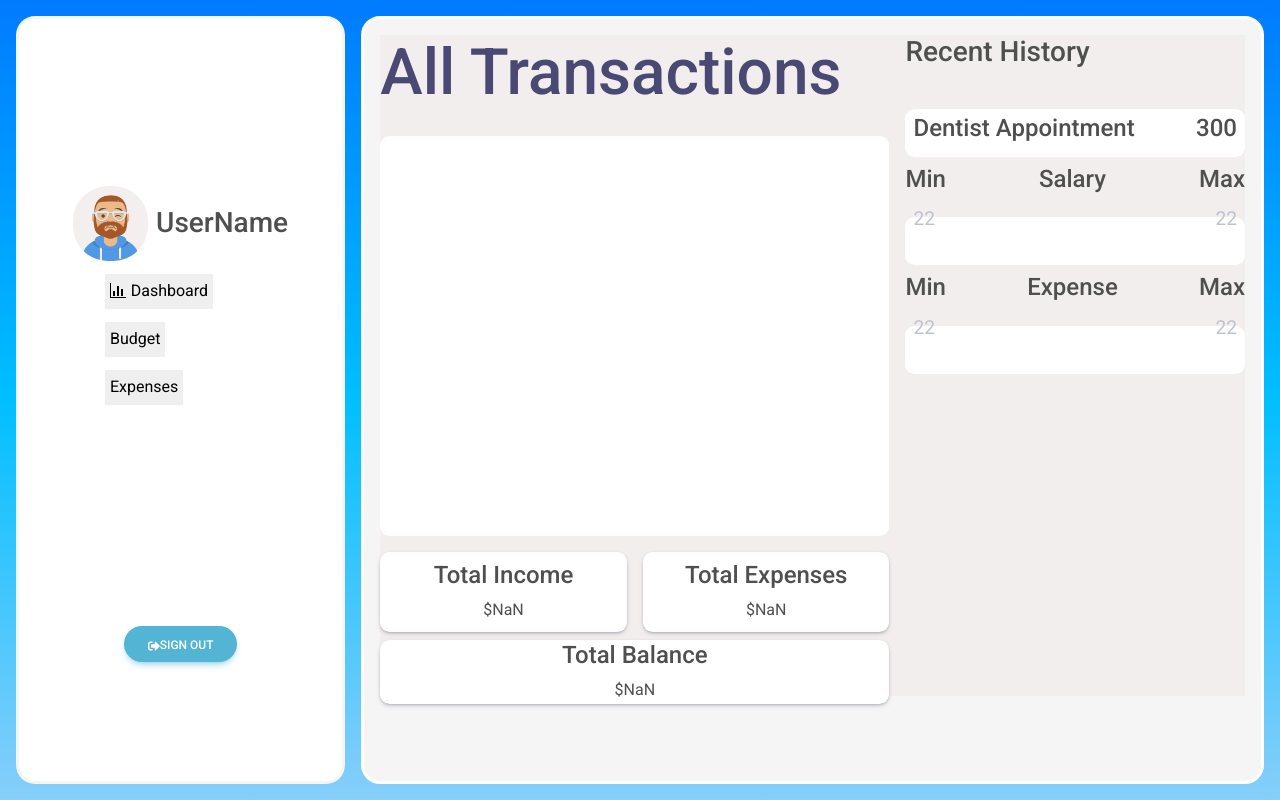
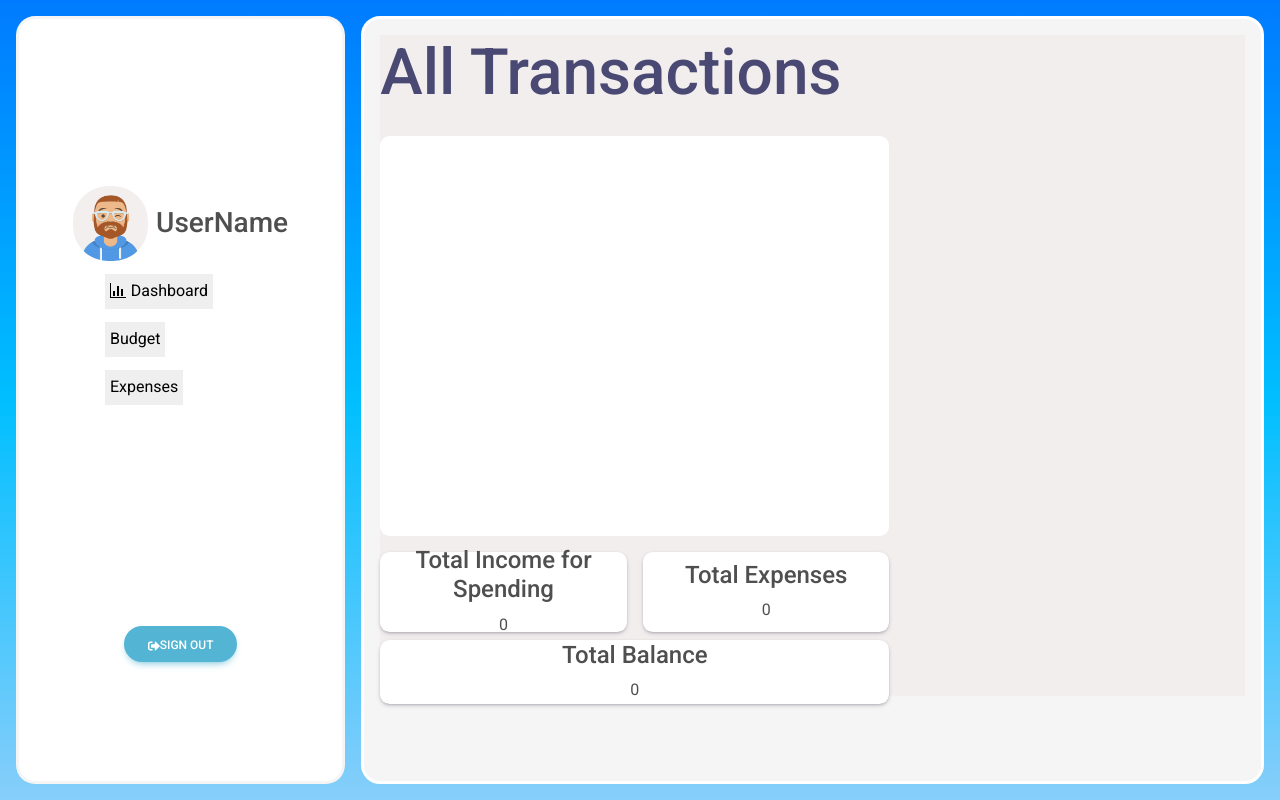
Before and after one commit to Esiyankey/Expense-Tracker, a React (Vite) app: page /home in a window 1280 px wide. Built offline with nearby package versions, Linux system fonts and the light colour scheme; a web font is replaced by a local one.

Commit message:
functionalities

```diff
--- a/src/components/Budget.jsx
+++ b/src/components/Budget.jsx
@@ -1,20 +1,22 @@
-import React, { useState, useEffect } from 'react';
+import React, { useState, useEffect,useMemo } from 'react';
 import '../styles/Budget.css';
 import {db} from '../config/firebase'
 import { doc,onSnapshot,collection,setDoc} from 'firebase/firestore';
 
 
 
-export const Budget = ({incomeValue,setIncomeValue}) => {
+export const Budget = ({incomeValue,setIncomeValue,totalBudget,setTotalBudget}) => {
   const MAX_PERCENTAGE = 100;
   const [percentagesArray, setPercentageArray] = useState([]);
   const [percentageValue, setPercentageValue] = useState('');
   const [percentageTitle, setPercentageTitle] = useState('');
   const [percentageTracker, setPercentageTracker] = useState(0);
   const [inputError, setInputError] = useState('');
-
   const [incomeInputError, setIncomeInputError] = useState('');
   const [budgetsArray,setBudgetsArray] = useState([])
+
+
+
 
 
   // Event handler for percentage value input
@@ -29,7 +31,7 @@ export const Budget = ({incomeValue,setIncomeValue}) => {
     setInputError('');
   };
 
-  // // Event handler for income value input
+  // Event handler for income value input
   // const handleIncomeValueChange = (e) => {
   //   const input = e.target.value;
   //   const isValidInput = /^\d*\.?\d*$/.test(input);
@@ -68,9 +70,9 @@ export const Budget = ({incomeValue,setIncomeValue}) => {
 
     setPercentageArray([...percentagesArray, newPercentageObject]);
     setPercentageTracker(newTotalPercentage);
-    setPercentageValue('');
-    setPercentageTitle('');
+
   };
+
 
   // Calculate the total percentage when percentagesArray changes
   useEffect(() => {
@@ -107,7 +109,10 @@ export const Budget = ({incomeValue,setIncomeValue}) => {
 
         };
         await setDoc(newDoc, newBudget);
+        setPercentageValue('');
+        setPercentageTitle('');
         alert('Budget added successfully.');
+
       } catch (e) {
         alert(" Error adding budget");
         console.error("Error adding document: ", e);
@@ -116,6 +121,26 @@ export const Budget = ({incomeValue,setIncomeValue}) => {
     }
 
   }
+
+
+
+
+
+  const calculateTotalBudget = () => {
+    let total = 0;
+    for (const Budget of budgetsArray) {
+      total += parseFloat(Budget.Value);
+    }
+    return total;
+  };
+  // Memoize the total expenses calculation using useMemo
+  const totalBudgetMemo = useMemo(() => calculateTotalBudget(), [budgetsArray]);
+
+
+
+
+
+
 
   useEffect(()=>{
     const fetchBudget=async()=>{
@@ -131,6 +156,11 @@ export const Budget = ({incomeValue,setIncomeValue}) => {
     fetchBudget();
   },[])
 
+  useEffect(() => {
+    setTotalBudget(totalBudgetMemo);
+  }, [totalBudgetMemo, setTotalBudget]);
+
+
 
   return (
       <div className='Main'>
@@ -138,7 +168,7 @@ export const Budget = ({incomeValue,setIncomeValue}) => {
         <div className='balance'>
           <h3>Total Income:</h3>
           {/* Use toFixed(2) to display totalIncome with 2 decimal places */}
-          {`$${parseFloat(incomeValue).toFixed(2)}`}
+          {incomeValue}
         </div>
 
         <div className='bottom'>
--- a/src/components/Dashboard.jsx
+++ b/src/components/Dashboard.jsx
@@ -6,24 +6,9 @@ import { useEffect } from 'react'
 
 
 
-export const Dashboard = () => {
-  const Salaryexpense = (props)=>{
-    return(
-      <div className="Salaryexpense">
-              <div><h4>Min</h4> <h4>{props.name}</h4><h4>Max</h4></div>
-              <div className='target'><p>{props.minamount}</p><p>{props.maxamount}</p></div>
-      </div>
-    )
-  }
-  const Spendings =(props)=>{
-    return(
-      <div className='Spendings'>
-      <h4>{props.spendingsname}</h4> <h4>{props.spendingsamount}</h4>
-      </div>
-    )
-  }
+export const Dashboard = ({incomeValue,totalExpenses,percentageLeft,setPercentageLeft}) => {
 
-  useEffect(()=>{},[])
+
 
   return (
     <div className='MainDashboard'>
@@ -38,15 +23,15 @@ export const Dashboard = () => {
        <div className='totals'>
          <div className='income-expenses'>
           <div className='total-income'>
-              <h4>Total Income</h4>
+              <h4>Total Income for Spending</h4>
               <div className="amount">
-          {`$${parseFloat().toFixed(2)}`}
+              {(incomeValue-(percentageLeft*incomeValue))}
           </div>
           </div>
           <div className='total-expenses'>
           <h4>Total Expenses</h4>
           <div className="amount">
-          {`$${parseFloat().toFixed(2)}`}
+            {totalExpenses}
           </div>
           </div>
          </div>
@@ -54,7 +39,7 @@ export const Dashboard = () => {
           <div className='total-balance'>
            <h4>Total Balance</h4>
            <div className="amount">
-             {`$${parseFloat().toFixed(2)}`}
+             {(incomeValue-(percentageLeft*incomeValue))-totalExpenses}
            </div>
           </div>
          </div>
@@ -62,12 +47,7 @@ export const Dashboard = () => {
 
       </div>
       <div className='r-dashboard'>
-          <h3>Recent History</h3>
-          <div className='salary-expense'>
-            <Spendings spendingsname="Dentist Appointment" spendingsamount={300}/>
-            <Salaryexpense name ="Salary" minamount={22} maxamount={22}/>
-            <Salaryexpense name ="Expense" minamount={22} maxamount={22}/>
-          </div>
+
         </div>
     </div>
   )
--- a/src/components/Expenses.jsx
+++ b/src/components/Expenses.jsx
@@ -1,7 +1,7 @@
-import React, { useState,useEffect } from 'react';
+import React, { useState,useEffect,useMemo } from 'react';
 import '../styles/Expenses.css';
 import {db} from '../config/firebase'
-import { doc,onSnapshot,collection,setDoc, Timestamp,deleteDoc} from 'firebase/firestore';
+import { doc,onSnapshot,collection,setDoc, Timestamp,deleteDoc, updateDoc} from 'firebase/firestore';
 import { MdDeleteForever} from 'react-icons/md';
 
 
@@ -21,19 +21,30 @@ export const Expenses = ({totalExpenses,setTotalExpenses}) => {
     return total;
   };
 
+  // Memoize the total expenses calculation using useMemo
+  const totalExpensesMemo = useMemo(() => calculateTotalExpenses(), [expensesArray]);
+
   useEffect(()=>{
     const fetchExpenses=async()=>{
       const expenseCollection= collection(db,'expense');
       onSnapshot(expenseCollection,(querySnapshot)=>{
         const expenseArray =[];
-        querySnapshot.forEach((doc)=>{expenseArray.push(doc.data())});
+        querySnapshot.forEach((doc)=>{
+          expenseArray.push(doc.data())
+        });
         setExpensesArray(expenseArray);
-        const total = calculateTotalExpenses();
-      setTotalExpenses(total);
       });
     };
     fetchExpenses();
   },[])
+
+  useEffect(() => {
+    setTotalExpenses(totalExpensesMemo);
+  }, [totalExpensesMemo, setTotalExpenses]);
+
+
+
+
 
   const formatDate = (timestamp) => {
     if (timestamp) {
@@ -82,7 +93,9 @@ export const Expenses = ({totalExpenses,setTotalExpenses}) => {
 
 
         await setDoc(newDoc, newExpense);
-        alert('Expense added successfully.');
+        setExpensesAmount("");
+        setExpensesTitle("");
+        setExpensesDate("")
       } catch (e) {
         alert(" Error adding expenses");
         console.error("Error adding document: ", e);
@@ -92,8 +105,7 @@ export const Expenses = ({totalExpenses,setTotalExpenses}) => {
   }
   const deleteForever = async (noteId) => {
     try {
-      const expenseRef = doc(db, "expense", noteId);
-      await deleteDoc(expenseRef);
+      await deleteDoc(doc(db, "expense", noteId));
       console.log("Expense deleted successfully!");
     } catch (error) {
       console.error("Error deleting expense:", error);
@@ -108,7 +120,7 @@ export const Expenses = ({totalExpenses,setTotalExpenses}) => {
       {/* Display total expenses */}
       <div className='expenses-results'>
         <h3>Total Expenses:</h3>
-        <h5>{`$${parseFloat(totalExpenses).toFixed(2)}`}</h5>
+        <h5>{totalExpenses}</h5>
       </div>
 
       <div className='bottom'>
@@ -154,7 +166,7 @@ export const Expenses = ({totalExpenses,setTotalExpenses}) => {
                 <div className="date">
                 <div className="delete">
                 Date: {formatDate(expense.Date)}
-                <button onClick={deleteForever}><MdDeleteForever/></button>
+                <button className='deleteButton' onClick={() => deleteForever(expense.id)}><MdDeleteForever/></button>
                 </div>
                 </div>
 
--- a/src/components/Homepage.jsx
+++ b/src/components/Homepage.jsx
@@ -13,8 +13,9 @@ import { FaBars } from "react-icons/fa";
 export const Homepage = () => {
   const [activeComponent, setActiveComponent]=useState('Dashboard');
   const [isMenuOpen,setIsMenuOpen] = useState(false)
-  const [incomeValue, setIncomeValue] = useState('');
+  const [incomeValue, setIncomeValue] = useState(0);
   const [totalExpenses, setTotalExpenses] = useState(0);
+  const [totalBudget,setTotalBudget] =useState(0)
 
   const handleMenuClick = (componentName) => {
     setActiveComponent(componentName);
@@ -36,8 +37,8 @@ export const Homepage = () => {
        <div className='home-container'>
        <LeftMenu onMenuClick={handleMenuClick} isMenuOpen={isMenuOpen}/>
        <div className='components'>
-          {activeComponent === 'Dashboard' && <Dashboard />}
-          {activeComponent === 'Budget' && <Budget incomeValue={incomeValue} setIncomeValue={setIncomeValue}/>}
+          {activeComponent === 'Dashboard' && <Dashboard incomeValue={incomeValue} totalExpenses={totalExpenses} percentageLeft={totalBudget} setPercentageLeft={setTotalBudget}/>}
+          {activeComponent === 'Budget' && <Budget incomeValue={incomeValue} setIncomeValue={setIncomeValue} totalBudget={totalBudget} setTotalBudget={setTotalBudget} />}
           {activeComponent === 'Expenses' && <Expenses totalExpenses={totalExpenses} setTotalExpenses={setTotalExpenses}/>}
 
        </div>
--- a/src/styles/Expenses.css
+++ b/src/styles/Expenses.css
@@ -74,12 +74,18 @@ button{
     display: flex;
     justify-content: space-between;
   }
-  .delete button{
+  .deleteButton{
+    border: none;
     background:none;
-    font-size: 1rem;
+    font-size: 1.5rem;
   }
-  .delete button:hover{
+  .deleteButton:hover{
     background-color:#f3eeee;
-    border-radius: 45%;
+    border-radius: 40%;
     color: black;
   }
+  @media (max-width: 884px) {
+    .bottom{
+      flex-direction: column;
+    }
+  }
```
